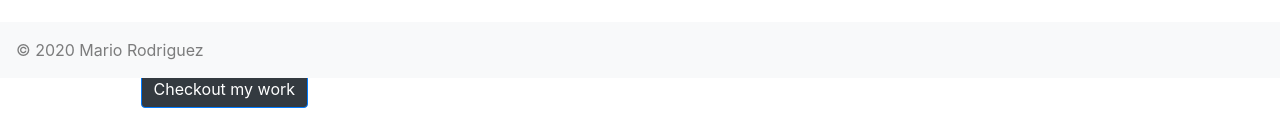
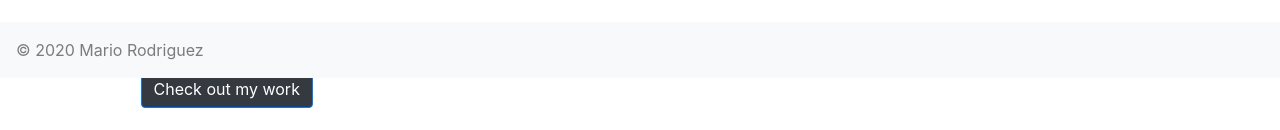
Before and after one commit to MarioR9/portfolio2.0, a React (Create React App) app: page /home in a window 1280 px wide. Shown: the part 722-852 px from the top of the page. Built offline with nearby package versions, Linux system fonts and the light colour scheme.

Commit message:
updated resume added

```diff
--- a/src/components/home.js
+++ b/src/components/home.js
@@ -82,7 +82,7 @@ export default class Home extends React.Component{
                      </div>
                      <div className='card-group-home'>
                      <div className='home-checkWork'>
-                     <Link to="/portfolio" className="btn btn-primary">Checkout my work</Link>
+                     <Link to="/portfolio" className="btn btn-primary">Check out my work</Link>
                      </div>
                      &nbsp;
                         <Container>
```
Also changed, not shown: 1 other file (tests, documents, lock files or other folders).
